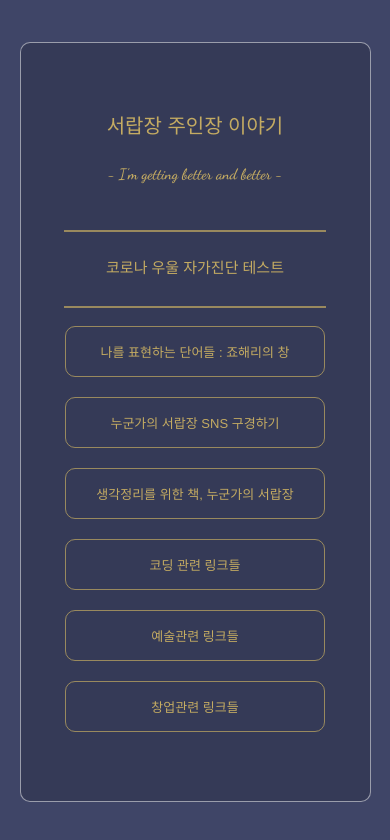
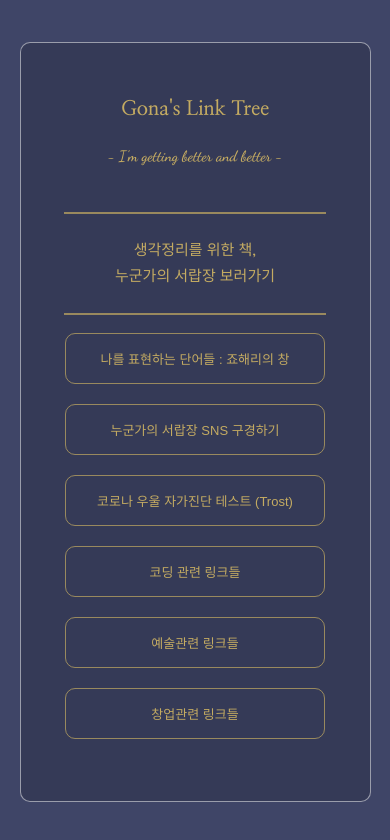
Before and after one commit to vangona/gona-url-page, a plain HTML site: page index.html in a window 390 px wide. Drawn offline with Linux system fonts and the light colour scheme.

Commit message:
2021.10.14. url fixed

```diff
--- a/css/styles.css
+++ b/css/styles.css
@@ -216,7 +216,7 @@ html {
 @media screen and (max-width: 767px) {
   .header-title {
     font-size: 20px;
-    margin-top: 25%;
+    margin-top: 15%;
   }
 
   .header-subtitle {
--- a/index.html
+++ b/index.html
@@ -49,7 +49,7 @@
       <div class="main">
         <!-- 제목 -->
         <header class="header">
-          <h1 class="header-title">서랍장 주인장 이야기</h1>
+          <h1 class="header-title">Gona's Link Tree</h1>
           <h3 class="header-subtitle">- I'm getting better and better -</h3>
         </header>
         <h1 class="main-title"></h1>
@@ -171,8 +171,9 @@
           <hr class="line__gold" width="90%" />
           <div class="nav__main">
             <a
-              href="https://trost.co.kr/promotion/channel/covid-19-with-depressive/"
-              >코로나 우울 자가진단 테스트
+              href="https://smartstore.naver.com/myowndrawer/products/5772880639"
+              >생각정리를 위한 책, <br />
+              누군가의 서랍장 보러가기
             </a>
           </div>
           <hr class="line__gold" width="90%" />
@@ -183,15 +184,14 @@
             </a>
           </button>
           <button class="nav-link">
-            <a
-              href="https://nomadcoders.co/community/thread/1196"
+            <a href="https://nomadcoders.co/community/thread/1196"
               >누군가의 서랍장 SNS 구경하기
             </a>
           </button>
           <button class="nav-link">
             <a
-              href="https://smartstore.naver.com/myowndrawer/products/5772880639"
-              >생각정리를 위한 책, 누군가의 서랍장
+              href="https://trost.co.kr/promotion/channel/covid-19-with-depressive/"
+              >코로나 우울 자가진단 테스트 (Trost)
             </a>
           </button>
           <button class="nav-coding nav-link">코딩 관련 링크들</button>
```
